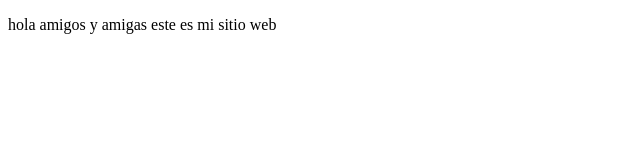
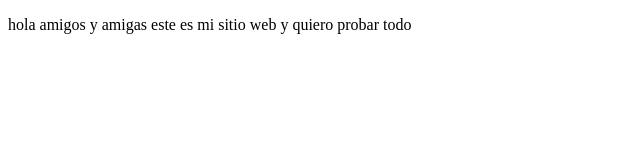
Before and after one commit to MysteryOdd/proyectoDemoCursoPrework, a plain HTML site: page index.html in a window 1280 px wide. Shown: the whole page, without its empty margins (0-640 px from the left). Drawn offline with Linux system fonts and the light colour scheme.

```diff
--- a/index.html
+++ b/index.html
@@ -8,7 +8,7 @@
 </head>
 <body>
     <p>
-        hola amigos y amigas este es mi sitio web
+        hola amigos y amigas este es mi sitio web y quiero probar todo
     </p>
 </body>
 </html>
```
